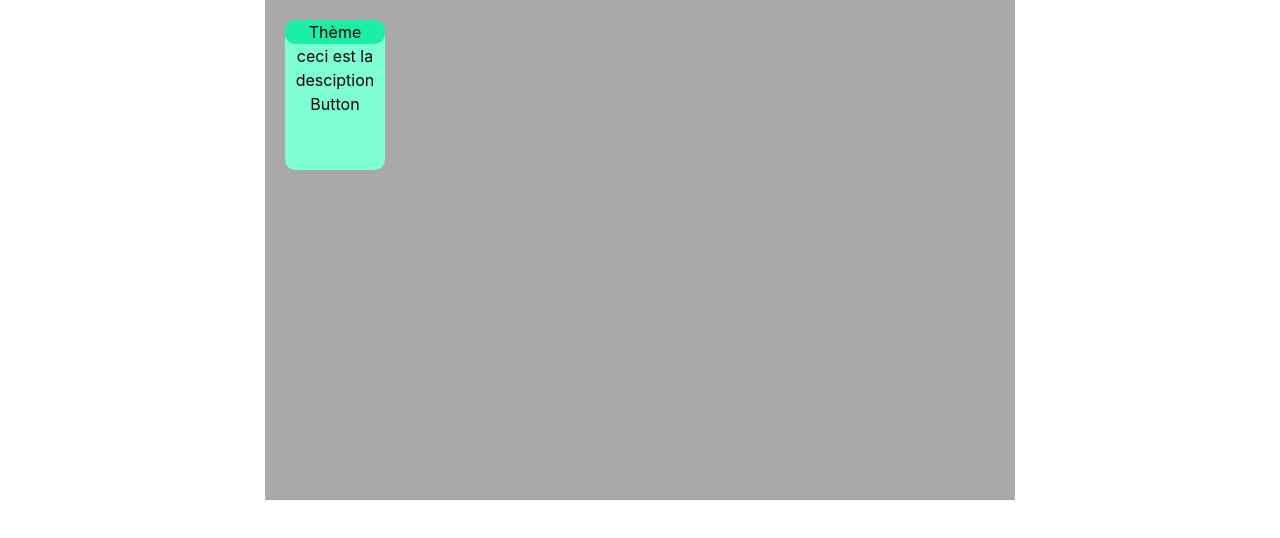
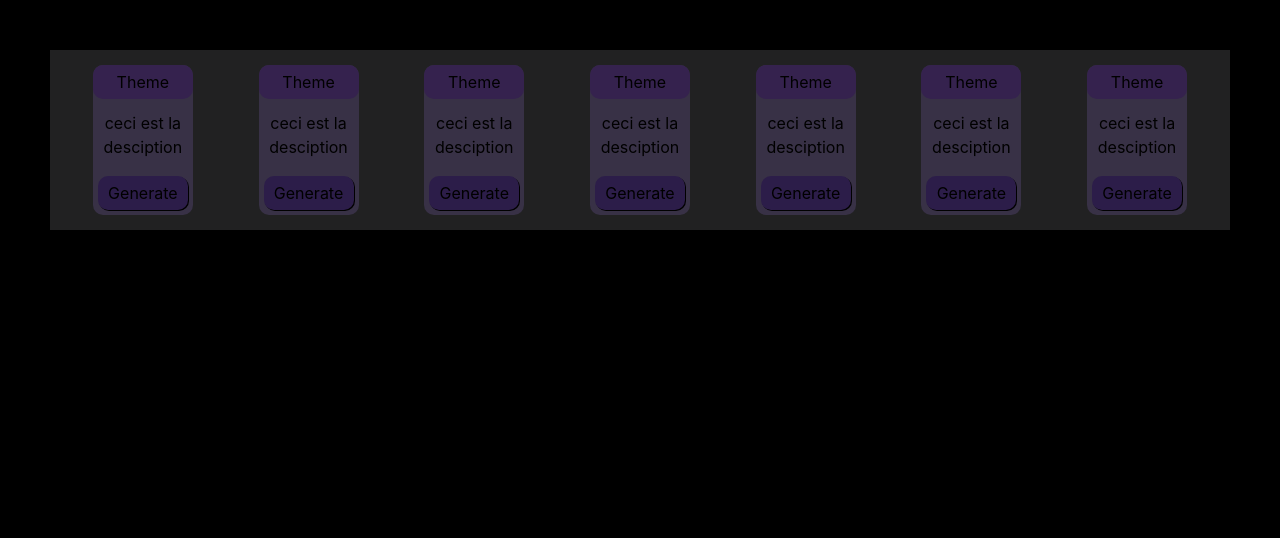
Before and after one commit to myr0IX/quotesomething, a React (Create React App) app: page / in a window 1280 px wide. Shown: the top 538 px of the page. Built offline with nearby package versions, Linux system fonts and the light colour scheme.

Commit message:
create multiple card

```diff
--- a/public/index.html
+++ b/public/index.html
@@ -2,19 +2,19 @@
 <html lang="en">
   <head>
     <meta charset="utf-8" />
-    <link rel="icon" href="%PUBLIC_URL%/favicon.ico" />
+    <link rel="icon" href="./public/favicon.ico" />
     <meta name="viewport" content="width=device-width, initial-scale=1" />
     <meta name="theme-color" content="#000000" />
     <meta
       name="description"
       content="Web site created using create-react-app"
     />
-    <link rel="apple-touch-icon" href="%PUBLIC_URL%/logo192.png" />
+    <link rel="apple-touch-icon" href="./public/logo192.png" />
     <!--
       manifest.json provides metadata used when your web app is installed on a
       user's mobile device or desktop. See https://developers.google.com/web/fundamentals/web-app-manifest/
     -->
-    <link rel="manifest" href="%PUBLIC_URL%/manifest.json" />
+    <link rel="manifest" href="./public/manifest.json" />
     <!--
       Notice the use of %PUBLIC_URL% in the tags above.
       It will be replaced with the URL of the `public` folder during the build.
--- a/src/App.css
+++ b/src/App.css
@@ -3,26 +3,42 @@
 @tailwind utilities;
 
 .App {
-	height: 500px;
-	width: 750px;
-	padding: 20px;
-	margin: auto;
-	background-color: darkgray;
+	padding: 10px;
+	margin: 50px;
+	background-color: rgb(33, 33, 34);
+	display: flex;
+	justify-content: space-around;
+}
+
+.Btn {
+	background-color: rgb(44, 29, 73);
+	margin: 5px;
+	box-shadow: 1px 1px;
+}
+
+.Btn:active {
+	box-shadow: -1px -1px;
+}
+
+.Case {
+	border-radius: 10px;
+	padding: 5px;
 }
 
 .Card {
 	width: 100px;
 	height: 150px;
-	background-color: aquamarine;
+	margin: 5px;
+	background-color: rgb(56, 49, 70);
 	text-align: center;
 	display: flex;
 	flex-direction: column;
+	justify-content:space-between;
 	border-radius: 10px;
 }
 
 .Theme {
-	background-color: rgb(28, 238, 168);
-	border-radius: 10px;
+	background-color: rgb(53, 34, 78);
 }
 
 @media (prefers-reduced-motion: no-preference) {
--- a/src/App.js
+++ b/src/App.js
@@ -3,24 +3,30 @@ import './App.css';
 
 function Button (prop) {
 	return (
-		<button>{prop.children}</button>
+		<button className='Btn Case'>{prop.children}</button>
 	)
 }
 
 export default function App() {
   return (
     <div className="App">
-		<Card />
+		<Card>Theme</Card>
+		<Card>Theme</Card>
+		<Card>Theme</Card>
+		<Card>Theme</Card>
+		<Card>Theme</Card>
+		<Card>Theme</Card>
+		<Card>Theme</Card>
     </div>
   );
 }
 
-function Card() {
+function Card(props) {
 	return (
 	  <div className="Card">
-		  <h2 className='Theme'>Thème</h2>
+		  <h2 className='Theme Case'>{props.children}</h2>
 		  <p>ceci est la desciption</p>
-		  <Button>Button</Button>
+		  <Button>Generate</Button>
 	  </div>
 	);
   }
--- a/src/index.css
+++ b/src/index.css
@@ -1,4 +1,5 @@
 body {
+	background-color: rgb(0, 0, 0);
   margin: 0;
   font-family: -apple-system, BlinkMacSystemFont, 'Segoe UI', 'Roboto', 'Oxygen',
     'Ubuntu', 'Cantarell', 'Fira Sans', 'Droid Sans', 'Helvetica Neue',
```
